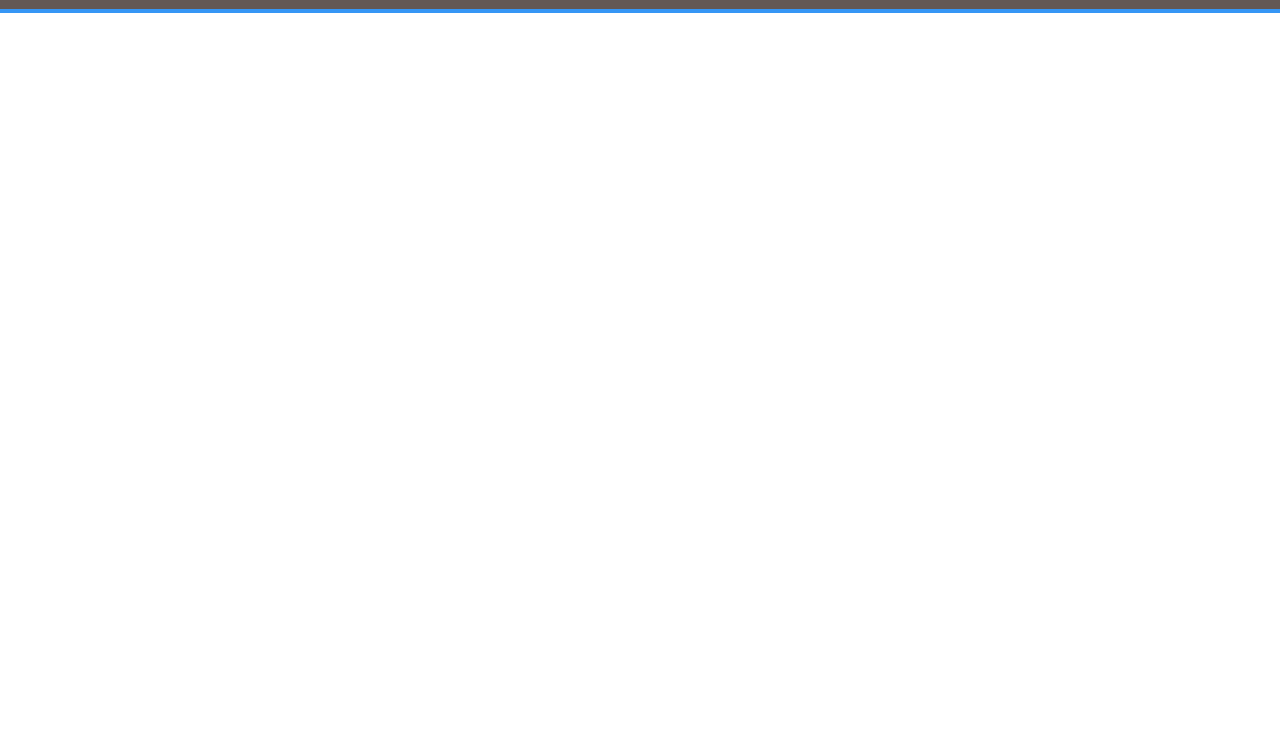
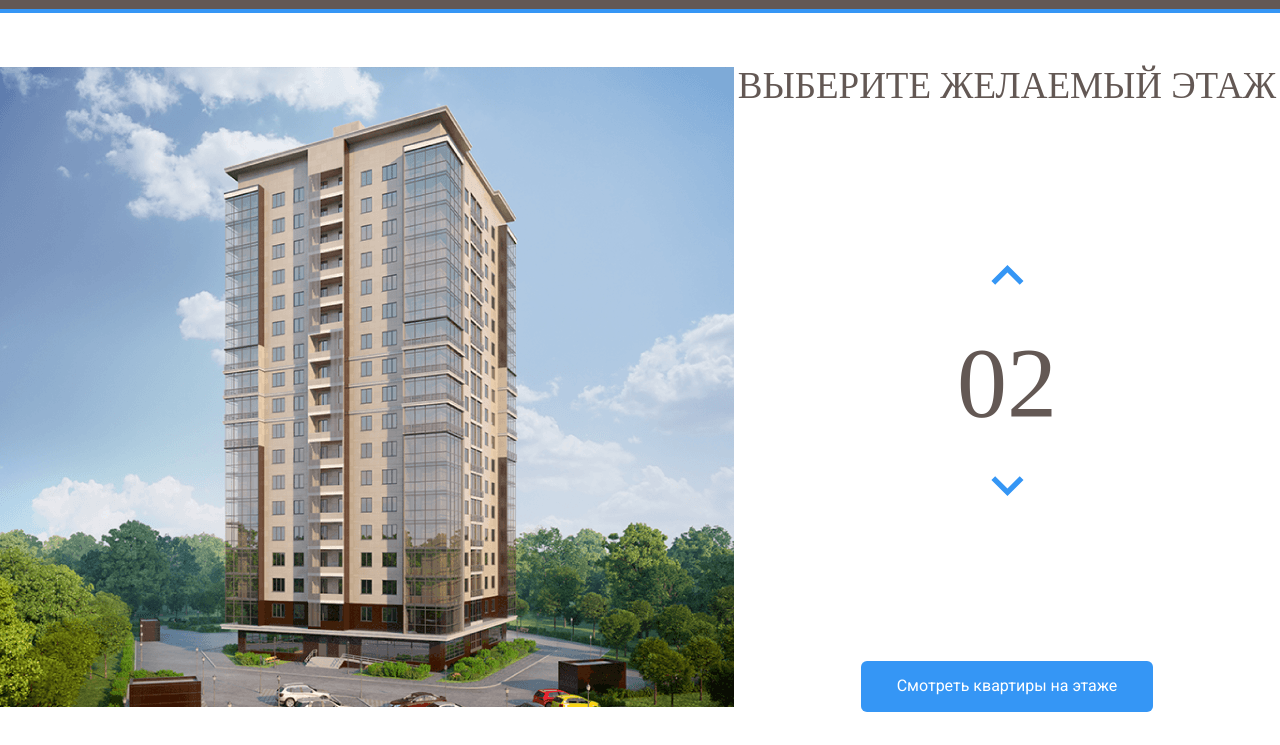
Before and after one commit to Nat754/Melody, a plain HTML site: page index.html in a window 1280 px wide. Shown: the part 55-800 px from the top of the page. Drawn offline with Linux system fonts and the light colour scheme.

Commit message:
Add files via upload

```diff
--- a/css/style.css
+++ b/css/style.css
@@ -1,3 +1,13 @@
+@font-face {
+    font-family: "Bebas Neue";
+    src: local("Bebas Neue Regular"), local("BebasNeue-Regular"),
+        url("..fonts/BebasNeue-Regular.woff2") format("woff2"),
+        url("..fonts/BebasNeue-Regular.woff") format("woff");
+    font-weight: normal;
+    font-style: normal;
+    font-display: swap;
+}
+
 * {
     box-sizing: border-box;
 }
@@ -51,3 +61,66 @@ body {
     text-decoration: none;
     color: #fff;
 }
+.main {
+    max-width: 1280px;
+    margin: auto;
+    padding-top: 54px;
+    display: flex;
+}
+.main-info {
+    flex-grow: 1;
+    text-align: center;
+    display: flex;
+    flex-direction: column;
+    align-items: center;
+    justify-content: space-between;
+}
+.home-image {
+    width: 734px;
+    height: 640px;
+    left: 81px;
+    top: 114px;
+}
+.home-image path {
+    opacity: 0;
+    cursor: pointer;
+}
+.home-image path:hover {
+    opacity: 1;
+}
+.counter-group {
+    display: flex;
+    flex-direction: column;
+    align-items: center;
+}
+.counter-button {
+    cursor: pointer;
+    background-color: #fff;
+    border: none;
+}
+.counter-arrow-down {
+    transform: rotateX(180deg);
+}
+.main-title {
+    margin: 0;
+    font-family: "BebasNeue-Regular, sans-serif";
+    font-weight: normal;
+    font-size: 37px;
+    line-height: 37px;
+    color: #635854;
+}
+.counter {
+    color: #635854;
+    font-size: 100px ;
+    font-family: "BebasNeue-Regular, sans-serif";
+    margin-top: 35px;
+    margin-bottom: 35px;
+}
+.button-primary {
+    background: #3596f5;
+    border-radius: 6px;
+    color: #fff;
+    border: none;
+    padding: 16px 36px;
+    cursor: pointer;
+}
--- a/index.html
+++ b/index.html
@@ -41,5 +41,60 @@
     </div>
     <!-- /.navbar -->
  </header>
+
+ <main class="main">
+    <div class="main-image">
+        <svg
+            class="home-image"
+            width="734"
+            height="640"
+            viewBox="0 0 734 640"
+            fill="none"
+            xmlns="http://www.w3.org/2000/svg"
+            xmlns:xlink="http://www.w3.org/1999/xlink"
+        >
+            <rect width="734" height="640" fill="url(#pattern0)"/>
+            <defs>
+            <pattern id="pattern0" patternContentUnits="objectBoundingBox" width="1" height="1">
+            <use xlink:href="#image0_1_86" transform="translate(-0.00408719) scale(0.0013624 0.0015625)"/>
+            </pattern>
+            <image id="image0_1_86" width="740" height="640" xlink:href="img/home.png"/>
+            </defs>
+            <path d="M222 529L442.8 537L512 523.3V545L443.5 564.7L222 553.7V529Z" fill="#3595F6" fill-opacity="0.75"/>
+            <path d="M223 528V503L443.3 506.3L513 503V523L443.7 536L223 528Z" fill="#3595F6" fill-opacity="0.75"/>
+            <path d="M223 502V477H444H513V500L445 507L223 502Z" fill="#3595F6" fill-opacity="0.75"/>
+            <path d="M223 478V453L444.3 449.3L512 456V478H444" fill="#3595F6" fill-opacity="0.75"/>
+            <path d="M223 452V426L444.5 422.7L513 433.7V455L444 448.3L223 452Z" fill="#3595F6" fill-opacity="0.75"/>
+            <path d="M222 423V399.3L443 387L514 410V431.3L443 419L222 423Z" fill="#3595F6" fill-opacity="0.75"/>
+            <path d="M222 403V378L444.2 361.7L514 390.3V411L443.7 389.3L222 403Z" fill="#3595F6" fill-opacity="0.75"/>
+            <path d="M222 378V353L444.5 332.7L514 369.3V390L442 361.3L222 378Z" fill="#3595F6" fill-opacity="0.75"/>
+            <path d="M222 352V328L445 303.3L514 347.3V369L444.7 331L222 352Z" fill="#3595F6" fill-opacity="0.75"/>
+            <path d="M222 327V303L444.5 274.3L514 325.3V346L443.7 303.7L222 327Z" fill="#3595F6" fill-opacity="0.75"/>
+            <path d="M221 303V279L443.3 246L514 305.3V325L444 274.3L221 303Z" fill="#3595F6" fill-opacity="0.75"/>
+            <path d="M222 278V254L443.2 219L513 283V304L444.3 245.7L222 278Z" fill="#3595F6" fill-opacity="0.75"/>
+            <path d="M222 254V229L444.3 191L513 261.3V282L444 218L222 254Z" fill="#3595F6" fill-opacity="0.75"/>
+            <path d="M222 228V203L442.8 159.3L513 238.3V261L444 187.7L222 228Z" fill="#3595F6" fill-opacity="0.75"/>
+            <path d="M223 204V179L443 131L513 216V239L442.3 159.7L223 204Z" fill="#3595F6" fill-opacity="0.75"/>
+            <path d="M222 179V154L441.8 102L513 194.3V217L443.3 130.7L222 179Z" fill="#3595F6" fill-opacity="0.75"/>
+            <path d="M222 154V128L444 71.3L513 173V194L443.7 102.3L222 154Z" fill="#3595F6" fill-opacity="0.75"/>
+
+            </svg>
+
+    </div>
+    <!-- /.main-image-->
+    <div class="main-info">
+        <h2 class="main-title">ВЫБЕРИТЕ ЖЕЛАЕМЫЙ ЭТАЖ</h2>
+        <div class="counter-group">
+            <button class="counter-button counter-up">
+                <img class="counter-arrow counter-arrow-up" src="img/arrow.svg" alt="arrow-up">
+            </button>
+            <span class="counter">02</span>
+            <button class="counter-button counter-down">
+                <img class="counter-arrow counter-arrow-down" src="img/arrow.svg" alt="arrow-up">
+            </button>
+        </div>
+        <button class="button button-primary">Смотреть квартиры на этаже</button>
+    </div>
+ </main>
 </body>
 </html>
```
Also changed, not shown: fonts/BebasNeue-Regular.woff (added), fonts/BebasNeue-Regular.woff2 (added), img/Group 3.svg (added), img/arrow.svg (added), img/home.png (added).
